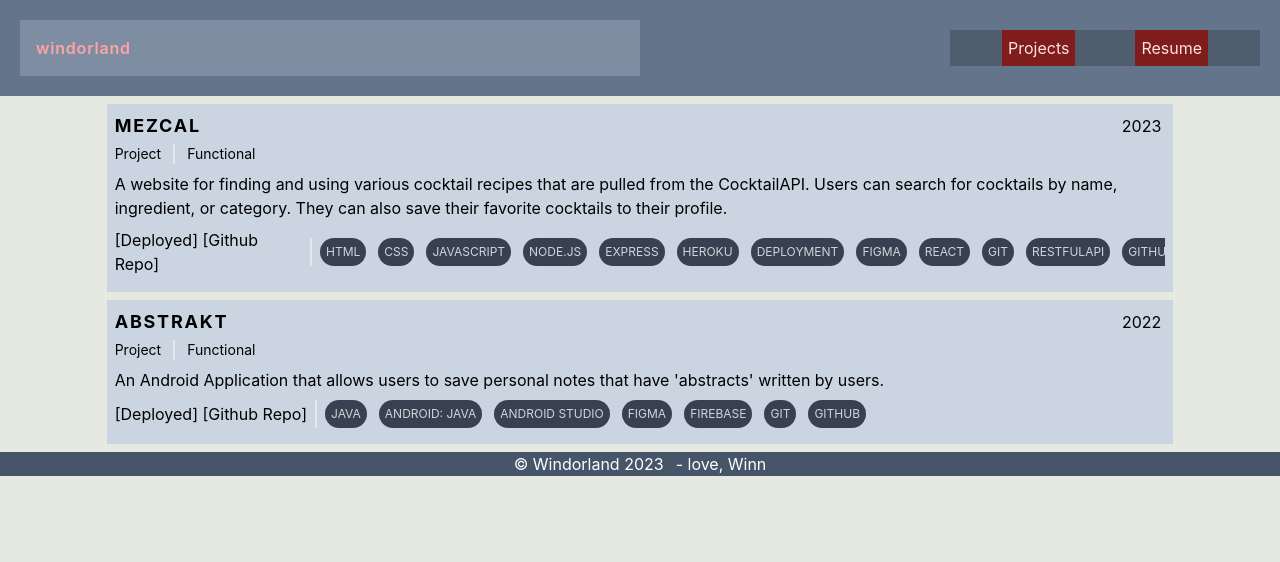
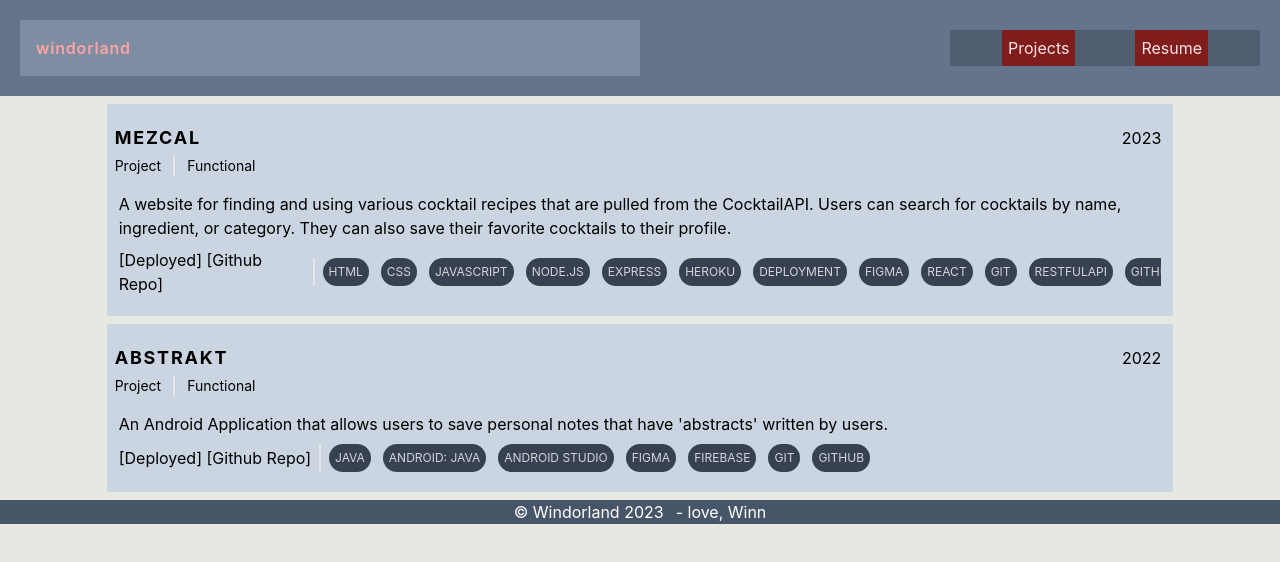
Before and after one commit to winnie-phebus/windor-website, a React (Create React App) app: page /projects in a window 1280 px wide. Shown: the top 562 px of the page. Built offline with nearby package versions, Linux system fonts and the light colour scheme.

Commit message:
made some card adjustments

```diff
--- a/src/project/project-card.js
+++ b/src/project/project-card.js
@@ -16,8 +16,8 @@ export default function ProjectCard({
   },
 }) {
   return (
-    <div class="mx-auto my-2 w-5/6 bg-slate-300 p-2 hover:rounded-se-3xl">
-      <div class="hover:bg-slate-700">
+    <div class="group/card mx-auto my-2 w-5/6 overflow-clip bg-slate-300 p-3 hover:rounded-se-3xl">
+      <div class="group-hover/card:text-white -mx-3 p-2 group-hover/card:bg-slate-700">
         <div class="flex justify-between items-center space-x-4">
           <h1 class="text-lg font-bold uppercase tracking-widest">
             {project.title}
```
